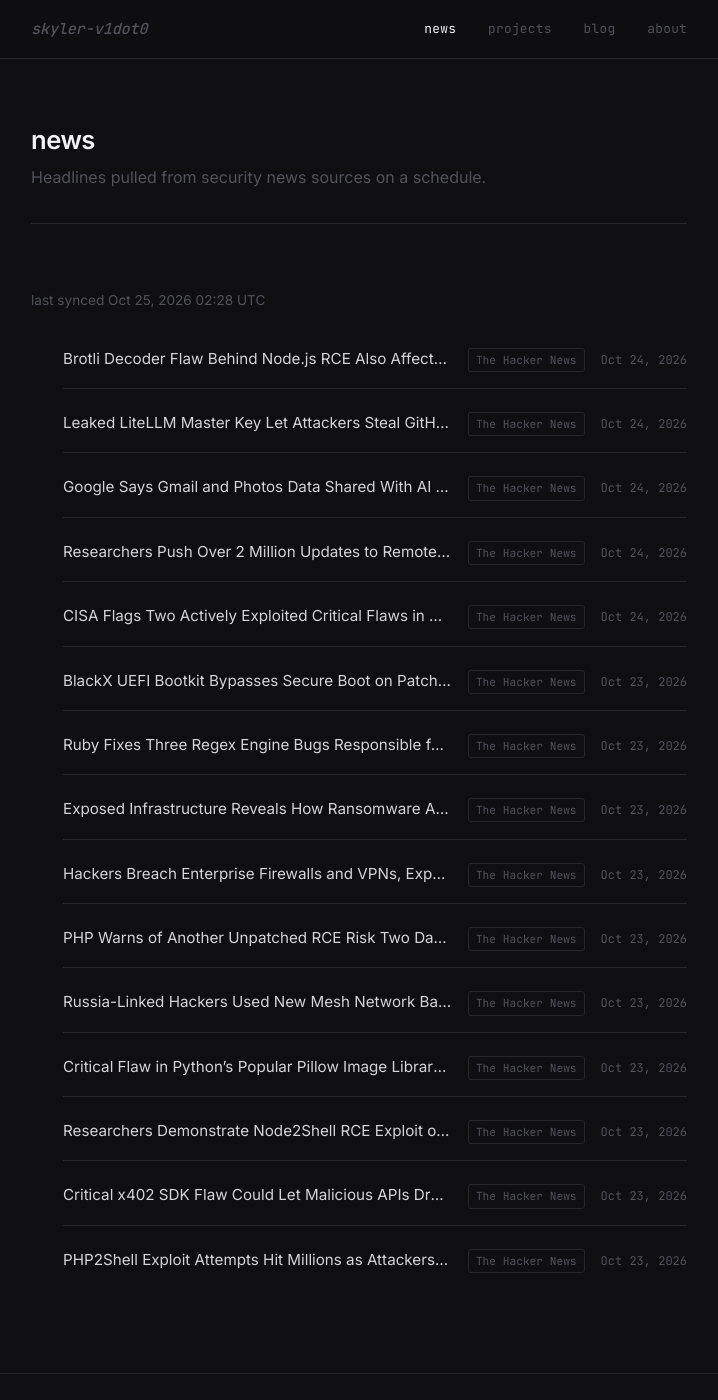
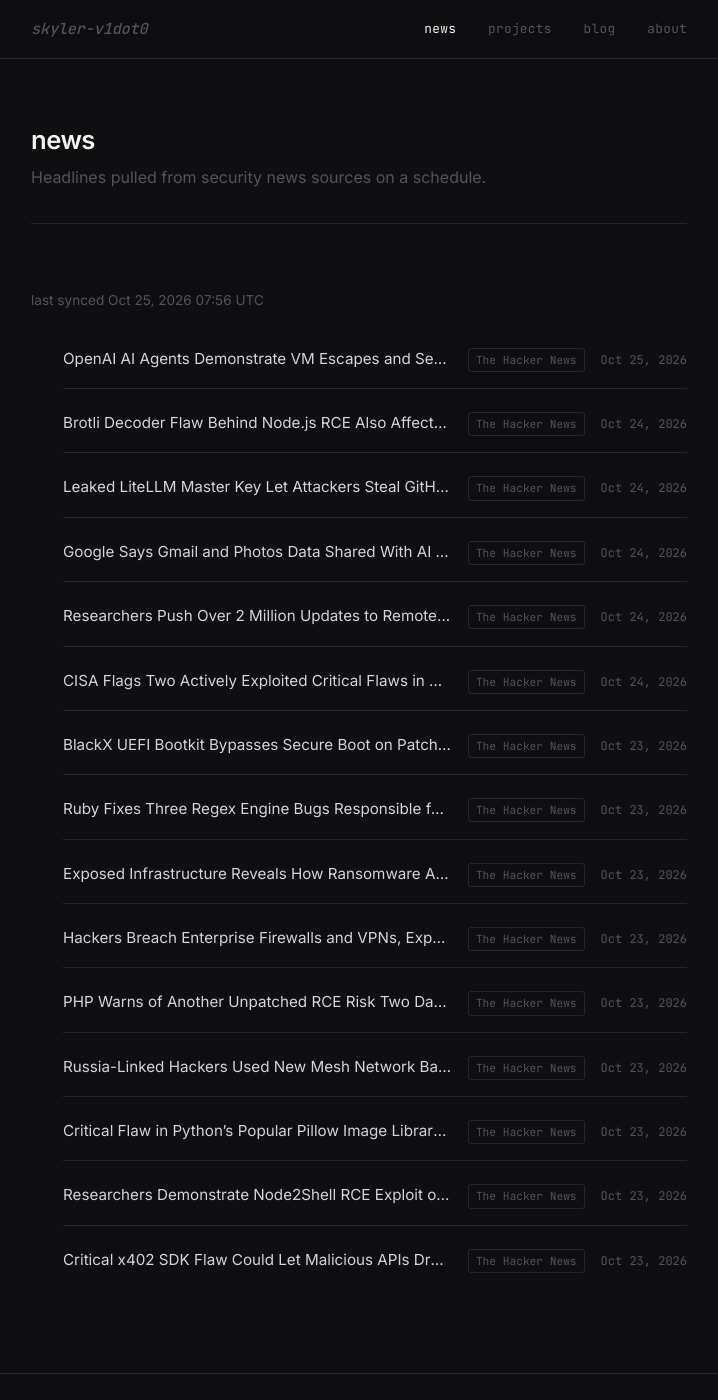
Before and after one commit to skyler-v1dot0/personal-site, a Jekyll site: the page built from news.html, in a window 1280 px wide and 1400 px high. Shown: the whole window, without its empty margins (281-999 px from the left). Built offline with Jekyll 4.4.1, drawn with Linux system fonts in a browser that asks for light colours.

Commit message:
chore: sync news feed [skip ci]

```diff
--- a/_data/news.yml
+++ b/_data/news.yml
@@ -1,6 +1,10 @@
 ---
-updated_at: '2026-10-25T02:28:37Z'
+updated_at: '2026-10-25T07:56:51Z'
 items:
+- title: OpenAI AI Agents Demonstrate VM Escapes and Secret Cross-Sandbox Communication
+  url: https://thehackernews.com/2026/10/openai-ai-agents-demonstrate-vm-escapes.html
+  source: The Hacker News
+  published: '2026-10-25T06:54:29Z'
 - title: Brotli Decoder Flaw Behind Node.js RCE Also Affects Bun, Python and Other
     Widely Used Software
   url: https://thehackernews.com/2026/10/brotli-decoder-flaw-behind-nodejs-rce.html
@@ -69,8 +73,3 @@ items:
   url: https://thehackernews.com/2026/10/critical-x402-sdk-flaw-could-let.html
   source: The Hacker News
   published: '2026-10-23T08:35:45Z'
-- title: PHP2Shell Exploit Attempts Hit Millions as Attackers Try to Deploy Mirai
-    Malware
-  url: https://thehackernews.com/2026/10/php2shell-exploit-attempts-hit-millions.html
-  source: The Hacker News
-  published: '2026-10-23T07:40:45Z'
```
